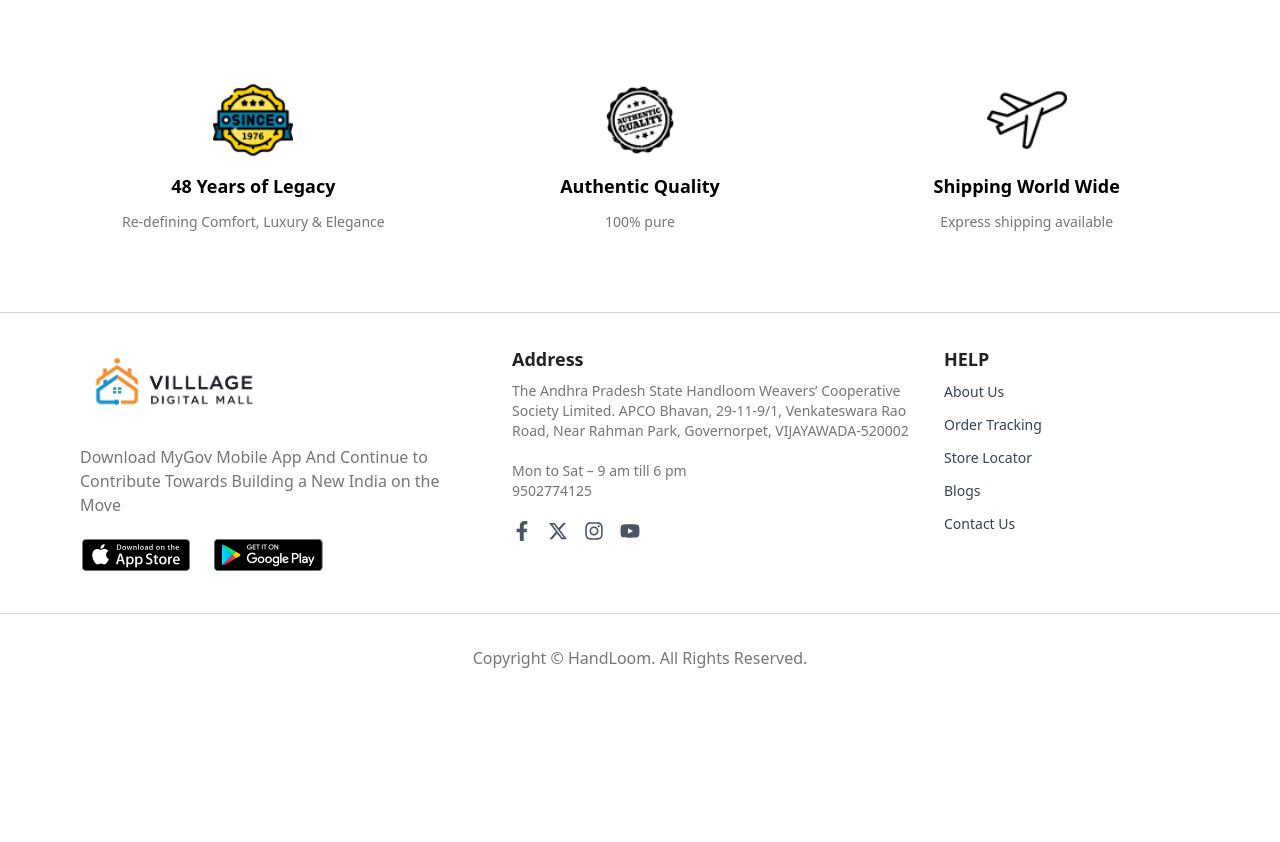
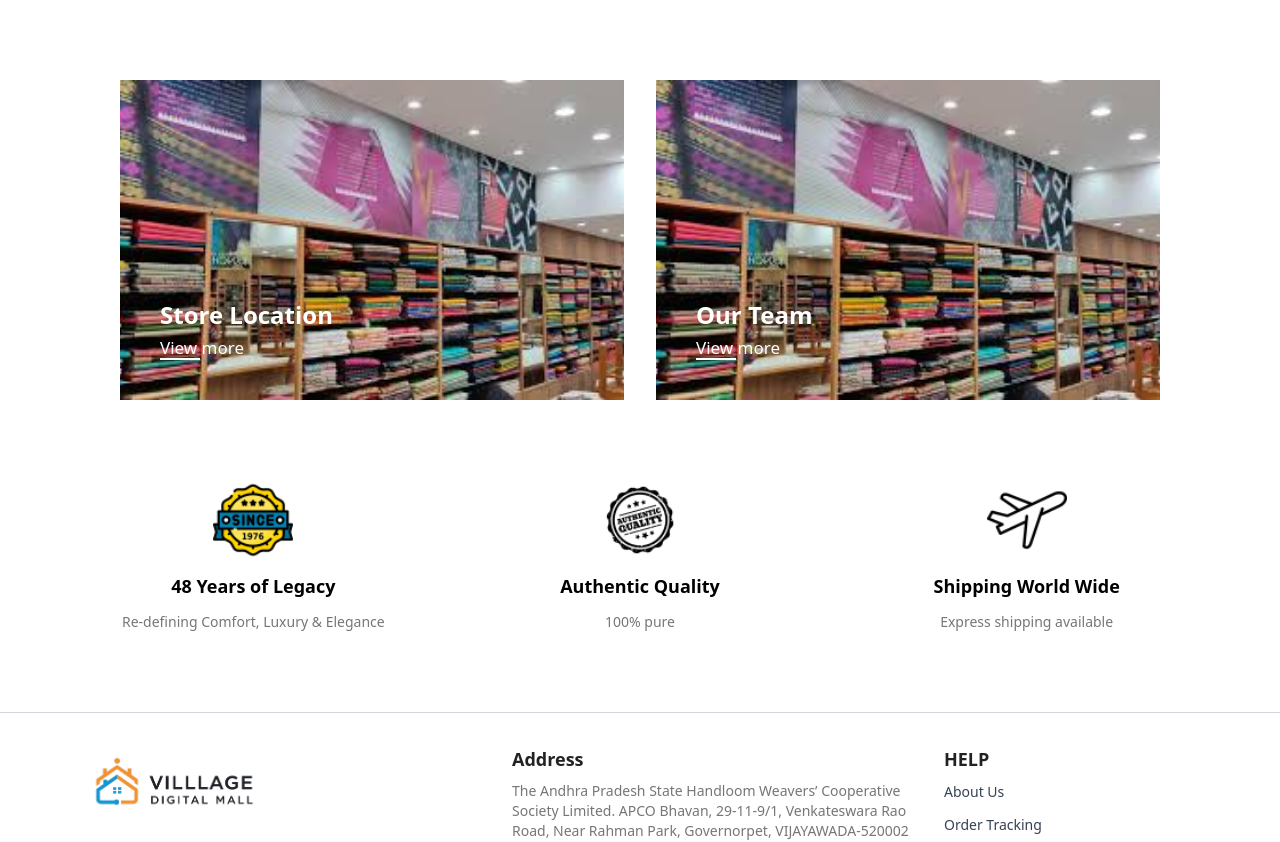
Before and after one commit to Sribabu-Mandraju/handLooms, a React (Vite) app: page / in a window 1280 px wide. Shown: the top 842 px of the page. Before the commit the page ends 800 px from the top, so only its background shows below. Built offline with nearby package versions, Linux system fonts and the light colour scheme.

Commit message:
Discover

```diff
--- a/src/Pages/Home.jsx
+++ b/src/Pages/Home.jsx
@@ -1,10 +1,12 @@
 import React from 'react'
 import Footer from '../components/footer'
 import Stats from '../components/Stats'
+import Discover from '../components/Discover'
 
 const Home = () => {
   return (
     <>
+      <Discover />
       <Stats />
       <Footer />
     </>
--- /dev/null
+++ b/src/components/Discover.jsx
@@ -0,0 +1,44 @@
+import React from 'react';
+import sarees from '../assets/sarees.jpg';
+
+const Discover = () => {
+  return (
+    <div className='mx-30 my-20'>
+      <div className='w-full flex flex-row gap-8'>
+        {/* Store Locations Section */}
+        <div className='w-1/2 h-80 relative overflow-hidden'>
+          <div className='w-full h-full relative group'>
+            <img
+              src={sarees}
+              alt='Store Locations'
+              className='w-full h-full object-cover transition-transform duration-500 group-hover:scale-105'
+            />
+            <div className='absolute bottom-10 left-10 opacity-100'>
+              <h2 className='text-white text-2xl font-bold mb-1'>Store Location</h2>
+              <span className=' text-white text-[17px] '>View more</span>
+              <span className="absolute left-0 bottom-0 w-10 h-[2px] bg-white transition-all duration-300 group-hover:w-20"></span>
+            </div>
+          </div>
+        </div>
+
+        {/* Our Team Section */}
+        <div className='w-1/2 h-80 relative overflow-hidden'>
+          <div className='w-full h-full relative group'>
+            <img
+              src={sarees}
+              alt='Our Team'
+              className='w-full h-full object-cover  transition-transform duration-300 group-hover:scale-105'
+            />
+            <div className='absolute bottom-10 left-10 opacity-100'>
+              <h2 className='text-white text-2xl font-bold mb-1'>Our Team</h2>
+              <span className='text-white text-[17px] '>View more</span>
+              <span className="absolute left-0 bottom-0 w-10 h-[2px] bg-white transition-all duration-300 group-hover:w-20"></span>
+            </div>
+          </div>
+        </div>
+      </div>
+    </div>
+  );
+};
+
+export default Discover;
```
Also changed, not shown: src/assets/sarees.jpg (added).
